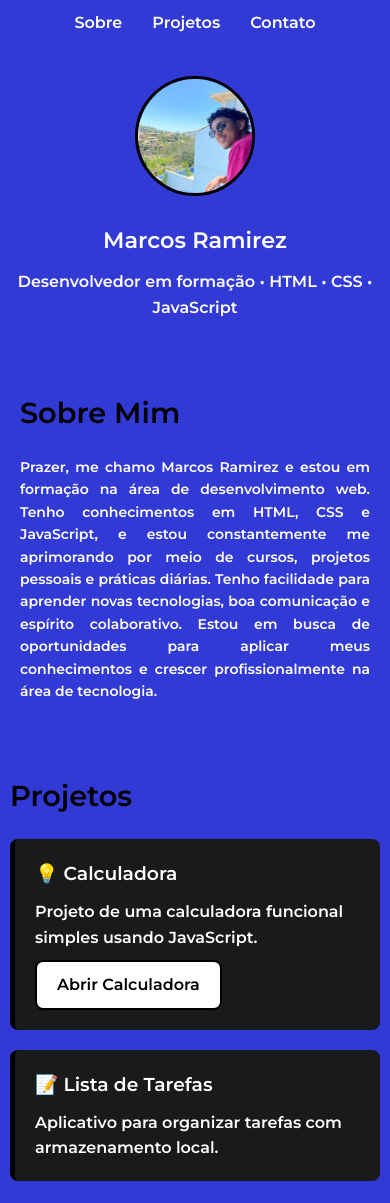
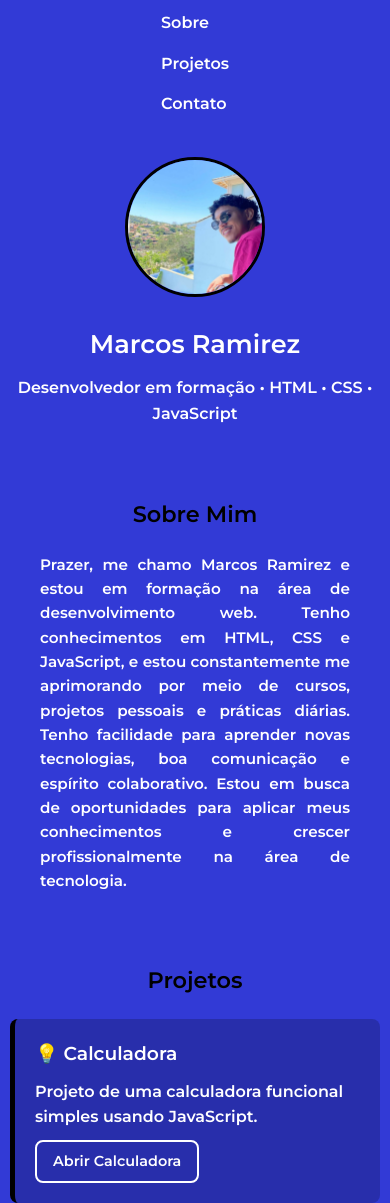
Before and after one commit to Marcosrs11/site, a plain HTML site: page index.html in a window 390 px wide. Shown: the top 1203 px of the page. Drawn offline with nearby package versions, Linux system fonts and the light colour scheme.

Commit message:
Update style.css

```diff
--- a/style.css
+++ b/style.css
@@ -2,7 +2,7 @@
   --cor-fundo: #323ad6;
   --cor-primaria: #000000;
   --cor-texto: #ffffff;
-  --cor-secundaria: #888888; /* exemplo */
+  --cor-secundaria: #cccccc;
 }
 
 * {
@@ -29,6 +29,7 @@ nav ul {
   display: flex;
   gap: 30px;
   list-style: none;
+  flex-wrap: wrap;
 }
 
 nav a {
@@ -66,8 +67,8 @@ nav a:focus {
 
 @media (max-width: 600px) {
   .foto-perfil {
-    width: 120px;
-    height: 120px;
+    width: 140px;
+    height: 140px;
   }
 }
 
@@ -78,10 +79,11 @@ p {
 h1 {
   font-size: 2.5rem;
   margin-bottom: 10px;
+  color: var(--cor-texto);
 }
 
 main {
-  max-width: 800px;
+  max-width: 900px;
   margin: 0 auto;
 }
 
@@ -91,50 +93,53 @@ section {
 
 /* Ajuste para o #sobre */
 #sobre {
-  font-size: 14px;
-  padding: 10px;
+  font-size: 15px;
+  padding: 10px 20px;
 }
 
 h2 {
   font-size: 1.8rem;
   color: var(--cor-primaria);
   margin-bottom: 20px;
+  text-align: center;
 }
 
 .limite-texto {
-  max-width: 700px;
+  max-width: 750px;
   text-align: justify;
   margin: 0 auto;
 }
 
 .projeto {
-  background-color: #1a1a1a;
+  background-color: rgba(0, 0, 0, 0.2);
   padding: 20px;
   border-left: 5px solid var(--cor-primaria);
   border-radius: 8px;
   margin-bottom: 20px;
+  backdrop-filter: blur(4px);
 }
 
 .projeto h3 {
   margin-bottom: 10px;
+  color: var(--cor-texto);
 }
 
 .btn-outline {
   display: inline-block;
   margin-top: 10px;
   padding: 10px 20px;
-  border: 2px solid #000000;
-  color: #000000;
+  border: 2px solid #ffffff;
+  color: #ffffff;
   font-weight: 600;
   text-decoration: none;
   border-radius: 8px;
   transition: all 0.3s ease;
-  background-color: #ffffff;
+  background-color: transparent;
 }
 
 .btn-outline:hover {
-  background-color: var(--cor-primaria);
-  color: #ffffff;
+  background-color: #ffffff;
+  color: var(--cor-primaria);
   transform: scale(1.03);
 }
 
@@ -144,7 +149,7 @@ footer {
   margin-top: 60px;
   text-align: center;
   font-size: 0.875rem;
-  color: var(--cor-primaria);
+  color: var(--cor-secundaria);
   background-color: transparent;
 }
 
@@ -155,7 +160,7 @@ footer::before {
   left: 10%;
   width: 80%;
   height: 2px;
-  background-color: #000000;
+  background-color: var(--cor-primaria);
 }
 
 .footer-links {
@@ -175,18 +180,37 @@ footer::before {
   outline: none;
 }
 
+/* Responsivo */
 @media (max-width: 600px) {
   body {
     padding: 10px;
   }
 
+  nav ul {
+    flex-direction: column;
+    gap: 15px;
+  }
+
   h1 {
+    font-size: 1.6rem;
+  }
+
+  h2 {
     font-size: 1.4rem;
+  }
+
+  .limite-texto {
+    font-size: 0.95rem;
+    padding: 0 10px;
+  }
+
+  .btn-outline {
+    padding: 8px 16px;
+    font-size: 0.9rem;
   }
 
   footer {
     font-size: 13px;
-    text-align: center;
   }
 }
 
```
